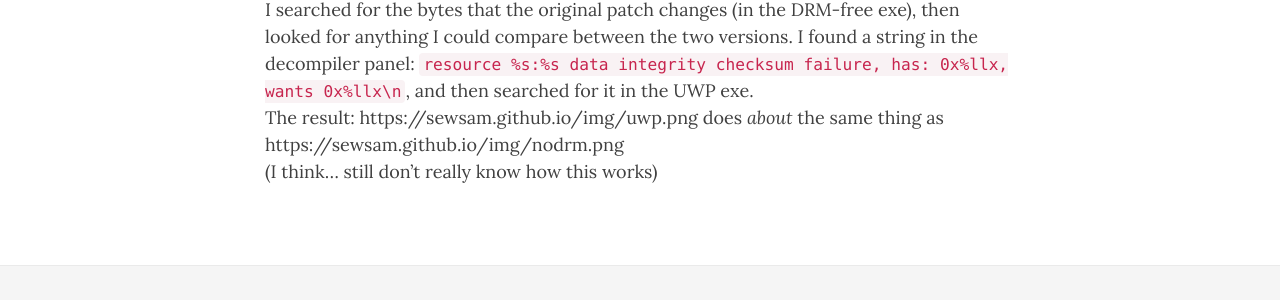
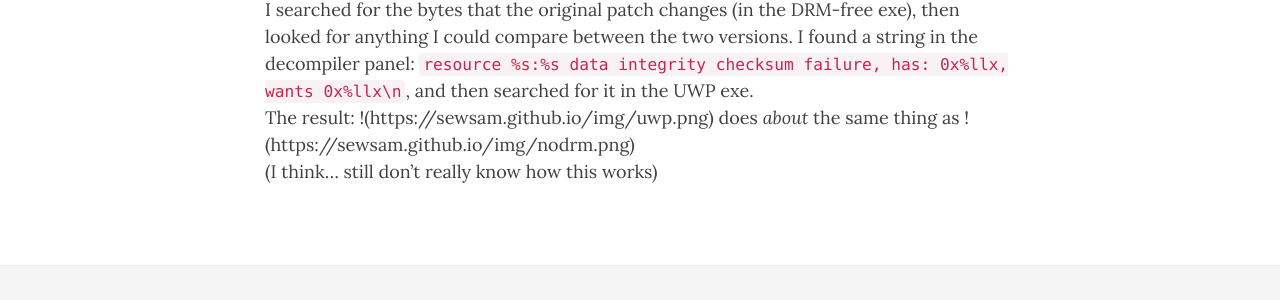
Before and after one commit to SEWsam/sewsam.github.io, a Jekyll site: the page built from _posts/2021-04-07-modding-doom-eternal-uwp.md, in a window 1280 px wide and 900 px high, scrolled down 1430 px. Shown: the part 401-701 px from the top of the window. Built offline with Jekyll 4.4.1, drawn with Linux system fonts in a browser that asks for light colours; nearby versions of some CDN libraries.

```diff
--- a/_posts/2021-04-07-modding-doom-eternal-uwp.md
+++ b/_posts/2021-04-07-modding-doom-eternal-uwp.md
@@ -37,5 +37,5 @@ I don't have _any_ previous experience with low-level programming. But, after so
 I used the UWP version and a DRM-free version of the exe so I could compare the two executables (keep in mind I don't know anything about how the patches work at this point).
 I searched for the bytes that the original patch changes (in the DRM-free exe), then looked for anything I could compare between the two versions. I found a string in the decompiler panel: `resource %s:%s data integrity checksum failure, has: 0x%llx, wants 0x%llx\n`, and then searched for it in the UWP exe.
 The result:
-https://sewsam.github.io/img/uwp.png does _about_ the same thing as https://sewsam.github.io/img/nodrm.png
+!(https://sewsam.github.io/img/uwp.png) does _about_ the same thing as !(https://sewsam.github.io/img/nodrm.png)
 (I think... still don't really know how this works)
```
